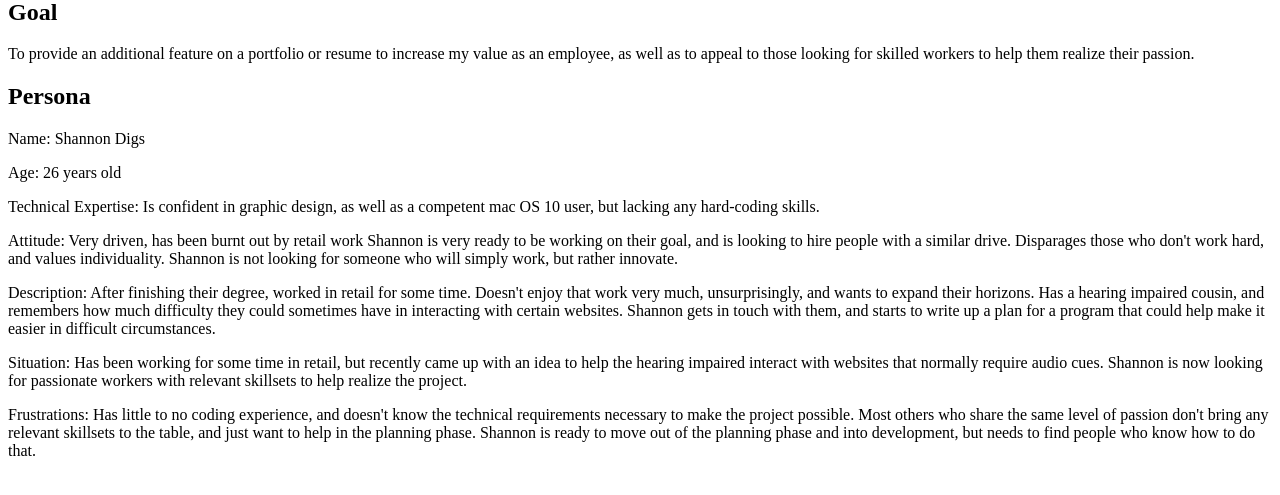
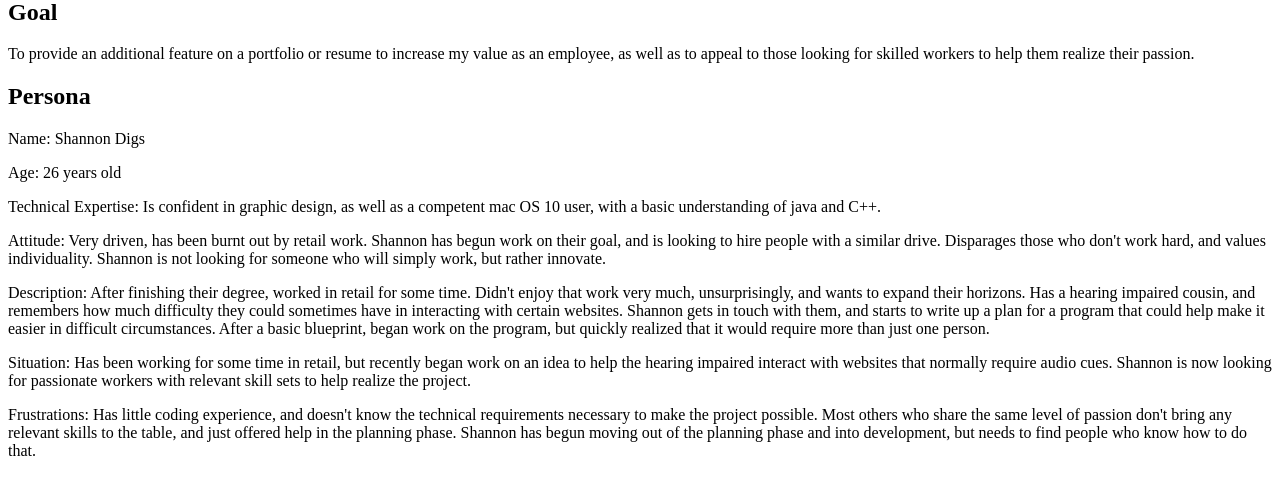
Before and after one commit to Cbenjamin1207/wolfe-coding, a PHP site: page /milestone-1.php in a window 1280 px wide. Shown: the part 251-746 px from the top of the page. Run offline with PHP 8.4, Linux system fonts and the light colour scheme.

Commit message:
Updated Persona to be further along

```diff
--- a/public_html/documentation/milestone-1.php
+++ b/public_html/documentation/milestone-1.php
@@ -28,24 +28,26 @@
 			<p>Age: 26 years old</p>
 
 			<p>Technical Expertise: Is confident in graphic design, as well as a competent mac OS 10 user,
-				but lacking any hard-coding skills.</p>
+				with a basic understanding of java and C++.</p>
 
-			<p>Attitude: Very driven, has been burnt out by retail work Shannon is very ready to be working on
+			<p>Attitude: Very driven, has been burnt out by retail work. Shannon has begun work on
 				their goal, and is looking to hire people with a similar drive. Disparages those who don't work hard,
 				and values individuality. Shannon is not looking for someone who will simply work, but rather innovate.</p>
 
-			<p>Description: After finishing their degree, worked in retail for some time. Doesn't enjoy that work
+			<p>Description: After finishing their degree, worked in retail for some time. Didn't enjoy that work
 				very much, unsurprisingly, and wants to expand their horizons. Has a hearing impaired cousin, and remembers how much
 				difficulty they could sometimes have in interacting with certain websites. Shannon gets in touch with
-				them, and starts to write up a plan for a program that could help make it easier in difficult circumstances.</p>
+				them, and starts to write up a plan for a program that could help make it easier in difficult circumstances.
+				After a basic blueprint, began work on the program, but quickly realized that it would require more than
+				just one person.</p>
 
-			<p>Situation: Has been working for some time in retail, but recently came up with an idea to help
+			<p>Situation: Has been working for some time in retail, but recently began work on an idea to help
 				the hearing impaired interact with websites that normally require audio cues. Shannon is now looking for passionate
-				workers with relevant skillsets to help realize the project.</p>
+				workers with relevant skill sets to help realize the project.</p>
 
-			<p>Frustrations: Has little to no coding experience, and doesn't know the technical requirements necessary
+			<p>Frustrations: Has little coding experience, and doesn't know the technical requirements necessary
 				to make the project possible. Most others who share the same level of passion don't bring any relevant
-				skillsets to the table, and just want to help in the planning phase. Shannon is ready to move out of the
+				skills to the table, and just offered help in the planning phase. Shannon has begun moving out of the
 				planning phase and into development, but needs to find people who know how to do that.</p>
 
 		</main>
--- a/public_html/documentation/milestone-2.php
+++ b/public_html/documentation/milestone-2.php
@@ -11,11 +11,13 @@
 			<h1>Calder Benjamin: Milestone 2</h1>
 		</header>
 
+		<main>
 			<h2>Content Strategy</h2>
 			<p>The overall strategy will be to showcase different projects of increasing difficulty,
 				as each will build upon the last, thus making me immediately marketable to those who
 				don't need any hard coding database design and just want a website, and then going
 				further with each section.</p>
+
 			<h3>Websites</h3>
 			<p>The main content I will be posting is websites that I have completed, both professional and
 				for personal enjoyment. This will be useful if I want to do freelance work, as a way to showcase
@@ -29,5 +31,7 @@
 			<h3>About Me</h3>
 			<p>The final section will give a general overview of myself, some of my ideologies, and my
 			general life story. I will also include links to other social media and contact sites.</p>
+
+		</main>
 	</body>
 </html>
```
Lines whose indentation alone changed are shown as unchanged.
